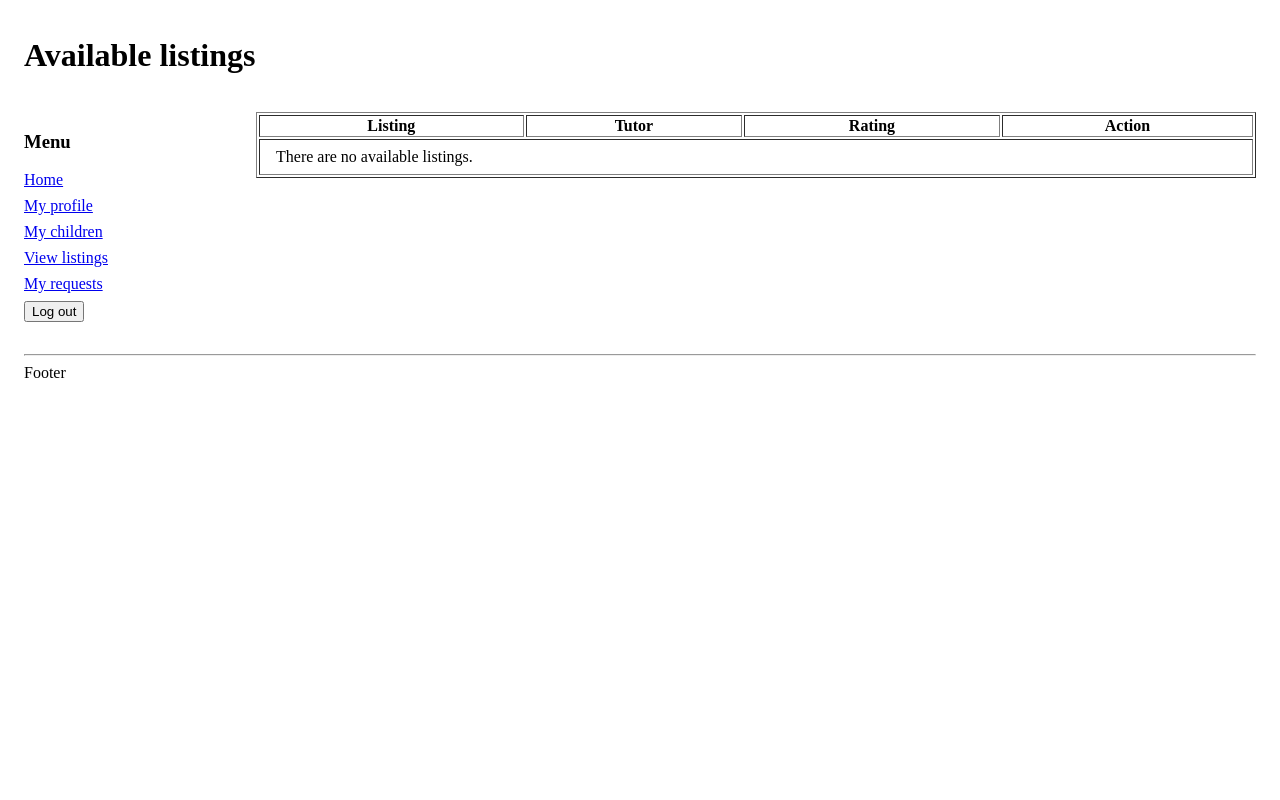
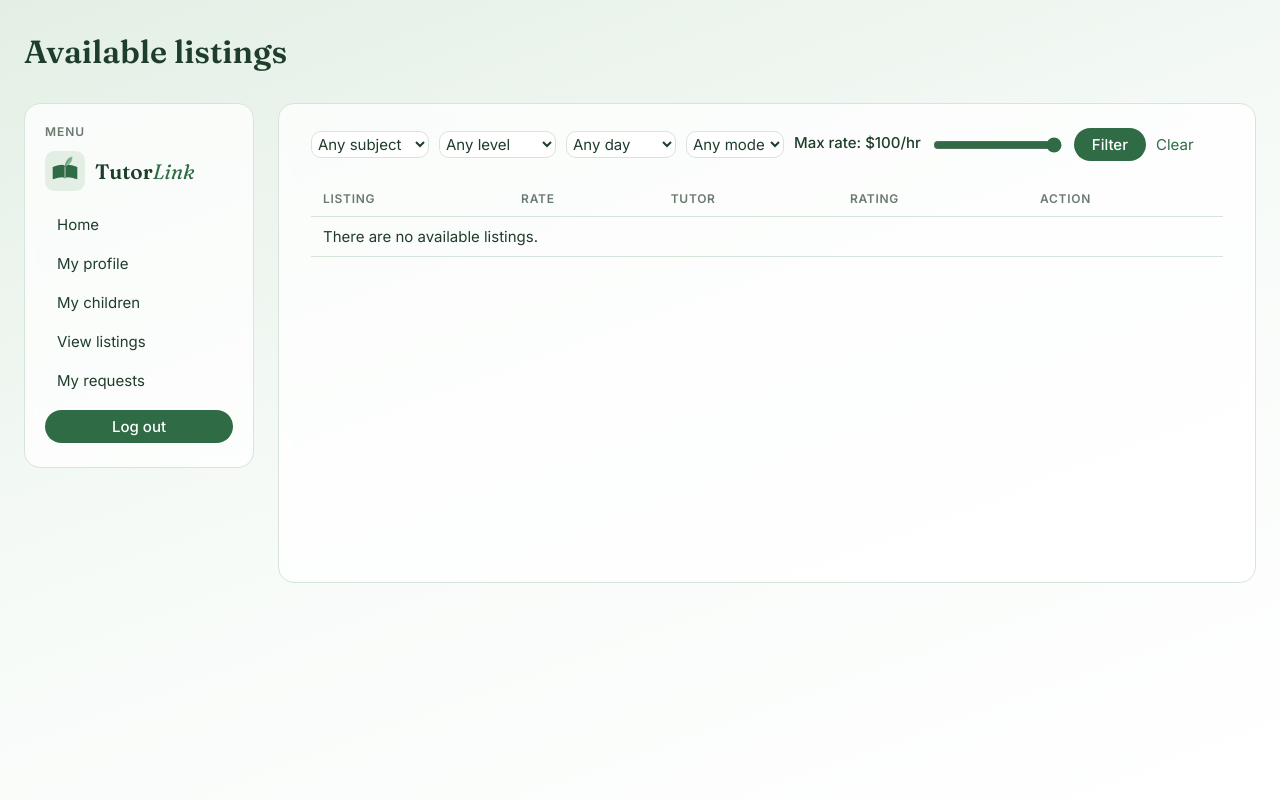
Before and after one commit to zhiruii/IS2108-pair-project, a Django app: page /listings/parent-view-listings/ in a window 1280 px wide. Run offline with Django 5.2, Linux system fonts and the light colour scheme; the visitor is signed in with stand-in values (Sample User, id 1); data that the repository does not hold is empty.

Commit message:
Added css styling and filtering search logic to listings and requests

```diff
--- a/tutorlink/accounts/forms.py
+++ b/tutorlink/accounts/forms.py
@@ -17,6 +17,12 @@ class SignupForm(UserCreationForm):
 
     def clean_email(self):
         return self.cleaned_data.get('email').strip().lower()
+
+    def __init__(self, *args, **kwargs):
+        super().__init__(*args, **kwargs)
+        self.fields['password1'].help_text = ""
+        self.fields['password2'].help_text = ""
+
 
 # We extend the built-in AuthenticationForm to use email instead of username for login
 class EmailLoginForm(AuthenticationForm):
--- a/tutorlink/accounts/templates/accounts/child_form.html
+++ b/tutorlink/accounts/templates/accounts/child_form.html
@@ -10,5 +10,5 @@
         {{ form }}
         <button type="submit">Save</button>
     </form>
-    <a href="{% url 'child_list' %}">Back</a>
+    <a href="{% url 'child_list' %}">Cancel</a>
 {% endblock %}
--- a/tutorlink/accounts/templates/accounts/child_list.html
+++ b/tutorlink/accounts/templates/accounts/child_list.html
@@ -19,5 +19,4 @@
         <li>No children yet.</li>
     {% endfor %}
     </ul>
-    <a href="{% url 'parent_profile' %}">Back to My Profile</a>
 {% endblock %}
--- a/tutorlink/accounts/templates/accounts/parent_profile.html
+++ b/tutorlink/accounts/templates/accounts/parent_profile.html
@@ -12,5 +12,4 @@
     <p>Date of birth: {{ user.date_of_birth }}</p>
     <p>Gender: {{ user.get_gender_display }}</p>
     <a href="{% url 'parent_profile_edit' %}">Edit profile</a>
-    <a href="{% url 'child_list' %}">My children</a>
 {% endblock %}
--- a/tutorlink/adminpanel/templates/adminpanel/user_list.html
+++ b/tutorlink/adminpanel/templates/adminpanel/user_list.html
@@ -5,7 +5,6 @@
 {% endblock %}
 
 {% block content %}
-    <a href="{% url 'admin_home' %}">Back</a>
 
     {% for m in messages %}
     <p>{{ m }}</p>
--- a/tutorlink/enrolments/templates/enrolments/send_enrolment_request_view.html
+++ b/tutorlink/enrolments/templates/enrolments/send_enrolment_request_view.html
@@ -3,13 +3,14 @@
 {% block title %}Send Enrolment Request{% endblock %}
 
 {% block header %}
-    Send an Enrolment request!
+    Send an Enrolment request
 {% endblock %}
 
 {% block content %}
     <form method="post">
         {% csrf_token %}
-        {{ listing }}
+        <h2>Tutor: {{ listing.tutor.user.first_name }}
+        <br/> Listing: {{ listing }}</h2>
         {{ form }}
         <button type="submit">Submit</button>
         <a href="{% url 'parent_listings_view' %}">Cancel</a>
--- a/tutorlink/listings/templates/listings/parent_view_listings.html
+++ b/tutorlink/listings/templates/listings/parent_view_listings.html
@@ -7,17 +7,55 @@
 {% endblock %}
 
 {% block content %}
-    <table border="1" style="width: 100%;">
+    <form method="get" class="filters">
+        <select name="subject">
+            <option value="">Any subject</option>
+            {% for value, label in subject_choices %}
+                <option value="{{ value }}" {% if selected.subject == value %}selected{% endif %}>{{ label }}</option>
+            {% endfor %}
+        </select>
+
+        <select name="level">
+            <option value="">Any level</option>
+            {% for value, label in level_choices %}
+                <option value="{{ value }}" {% if selected.level == value %}selected{% endif %}>{{ label }}</option>
+            {% endfor %}
+        </select>
+
+        <select name="weekday">
+            <option value="">Any day</option>
+            {% for value, label in weekday_choices %}
+                <option value="{{ value }}" {% if selected.weekday == value|stringformat:"s" %}selected{% endif %}>{{ label }}</option>
+            {% endfor %}
+        </select>
+
+        <select name="mode">
+            <option value="">Any mode</option>
+            {% for value, label in mode_choices %}
+                <option value="{{ value }}" {% if selected.mode == value %}selected{% endif %}>{{ label }}</option>
+            {% endfor %}
+        </select>
+
+        <label>Max rate: $<span id="rate-value">{{ selected.max_rate|default:100 }}</span>/hr</label>
+        <input type="range" name="max_rate" min="10" max="100" step="5" value="{{ selected.max_rate|default:100 }}"
+            oninput="document.getElementById('rate-value').textContent = this.value">
+
+        <button type="submit">Filter</button>
+        <a href="{% url 'parent_listings_view' %}">Clear</a>
+    </form>
+    <table>
         <tr>
             <th>Listing</th>
+            <th>Rate</th>
             <th>Tutor</th>
             <th>Rating</th>
             <th>Action</th>
         </tr>
         {% for listing in listings %}
         <tr>
-            <td>{{ listing }} : ${{ listing.rate_per_hour }}/hr</td>
-            <td>{{ listing.tutor.user }}</td>
+            <td>{{ listing }} </td>
+            <td>${{ listing.rate_per_hour }}/hr</td>
+            <td>{{ listing.tutor.user.first_name }}</td>
             <td>Rating to go here</td>
             <td>
                 <a href="{% url 'send_enrolment_request_view' listing.pk %}">
@@ -27,7 +65,7 @@
         </tr>
         {% empty %}
         <tr>
-            <td colspan="4">
+            <td colspan="5">
                 There are no available listings.
             </td>
         </tr>
--- a/tutorlink/listings/views.py
+++ b/tutorlink/listings/views.py
@@ -1,6 +1,6 @@
 from django.shortcuts import render, redirect, get_object_or_404
 from .models import Listing
-from accounts.models import TutorProfile
+from accounts.models import TutorProfile, LEVEL_CHOICES
 from .forms import ListingForm
 from django.contrib.auth.decorators import login_required
 
@@ -8,72 +8,113 @@ from django.contrib.auth.decorators import login_required
 # Create your views here.
 @login_required
 def parent_listings_view(request):
-    if request.user.role != 'PARENT':
-        return redirect('index')
-    listings = Listing.objects.filter(status='OPEN')
-    return render(request, 'listings/parent_view_listings.html', {'listings': listings})
+    if request.user.role != "PARENT":
+        return redirect("index")
+
+    # filtering logic
+    listings = Listing.objects.filter(status="OPEN")
+
+    subject = request.GET.get("subject")
+    if subject:
+        listings = listings.filter(subject=subject)
+
+    level = request.GET.get("level")
+    if level:
+        listings = listings.filter(level=level)
+
+    weekday = request.GET.get("weekday")
+    if weekday:
+        listings = listings.filter(weekday=weekday)
+
+    mode = request.GET.get("mode")
+    if mode:
+        listings = listings.filter(mode=mode)
+
+    max_rate = request.GET.get("max_rate")
+    if max_rate:
+        listings = listings.filter(rate_per_hour__lte=max_rate)
+
+    return render(request, "listings/parent_view_listings.html", {"listings": listings,
+                                                                  'subject_choices': Listing.SUBJECT_CHOICES,
+                                                                  'level_choices': LEVEL_CHOICES,
+                                                                  'weekday_choices': Listing.WEEKDAY_CHOICES,
+                                                                  'mode_choices': Listing.MODE_CHOICES,
+                                                                  'selected': request.GET})
+
 
 @login_required
 def tutor_listings_view(request):
-    if request.user.role != 'TUTOR':
-        return redirect('index')
+    if request.user.role != "TUTOR":
+        return redirect("index")
     profile = TutorProfile.objects.filter(user=request.user).first()
     if profile is None:
-        return redirect('tutor_profile_create')
-    all_listings = profile.listings.all().order_by('weekday', 'start_time')
-    open_listings = all_listings.filter(status="OPEN")
-    filled_listings = all_listings.filter(status="FILLED")
-    closed_listings = all_listings.filter(status="CLOSED")
-    return render(request, 'listings/tutor_view_listings.html', {'open_listings': open_listings, 'filled_listings': filled_listings, 'closed_listings': closed_listings})
+        return redirect("tutor_profile_create")
+
+    listings = profile.listings.all().order_by("weekday", "start_time")
+
+    # Filter by status from the URL, e.g. ?status=OPEN
+    status = request.GET.get("status")
+    if status in ("OPEN", "FILLED", "CLOSED"):
+        listings = listings.filter(status=status)
+
+    return render(
+        request,
+        "listings/tutor_view_listings.html",
+        {"listings": listings, "status": status},
+    )
+
 
 @login_required
 def create_listing_view(request):
-    if request.user.role != 'TUTOR':
-        return redirect('index') # Redirects non-tutors to index
+    if request.user.role != "TUTOR":
+        return redirect("index")  # Redirects non-tutors to index
     profile = TutorProfile.objects.filter(user=request.user).first()
     if profile is None:
-        return redirect('tutor_profile_create')
+        return redirect("tutor_profile_create")
 
-    if request.method == 'POST':
+    if request.method == "POST":
         form = ListingForm(request.POST, instance=Listing(tutor=profile))
         if form.is_valid():
             form.save()
-            return redirect('tutor_listings_view')
+            return redirect("tutor_listings_view")
 
     else:
-        form = ListingForm() # Create an empty form for GET
+        form = ListingForm()  # Create an empty form for GET
 
     # invalid POST correctly falls through to re-render with errors
-    return render(request, 'listings/create_listing.html', {'form': form})
+    return render(request, "listings/create_listing.html", {"form": form})
+
 
 @login_required
 def edit_listing_view(request, pk):
-    if request.user.role != 'TUTOR':
-        return redirect('index')
+    if request.user.role != "TUTOR":
+        return redirect("index")
     profile = TutorProfile.objects.filter(user=request.user).first()
     if profile is None:
-        return redirect('tutor_profile_create')
+        return redirect("tutor_profile_create")
     listing = get_object_or_404(Listing, pk=pk, tutor=profile)
-    if request.method == 'POST':
+    if request.method == "POST":
         form = ListingForm(request.POST, instance=listing)
         if form.is_valid():
             form.save()
-            return redirect('tutor_listings_view')
+            return redirect("tutor_listings_view")
     else:
         form = ListingForm(instance=listing)
 
-    return render(request, 'listings/create_listing.html', {'form': form, 'title': 'Edit Listing'})
+    return render(
+        request, "listings/create_listing.html", {"form": form, "title": "Edit Listing"}
+    )
 
 
 @login_required
 def close_listing_view(request, pk):
-    if request.user.role != 'TUTOR':
-        return redirect('index')
+    if request.user.role != "TUTOR":
+        return redirect("index")
     profile = TutorProfile.objects.filter(user=request.user).first()
     if profile is None:
-        return redirect('tutor_profile_create')
+        return redirect("tutor_profile_create")
     listing = get_object_or_404(Listing, pk=pk, tutor=profile)
-    if request.method == 'POST':
+    if request.method == "POST":
         listing.status = "CLOSED"
         listing.save()
-    return redirect('tutor_listings_view')
+    return redirect("tutor_listings_view")
--- /dev/null
+++ b/tutorlink/static/css/style.css
@@ -0,0 +1,282 @@
+@import url('https://fonts.googleapis.com/css2?family=Fraunces:ital,wght@0,400;0,600;1,400&family=Inter:wght@400;500;600&display=swap');
+
+/* ---------- Colours (from the logo) ---------- */
+:root {
+    --green-dark: #2f6b45;
+    --green-leaf: #7fb98f;
+    --green-pale: #e3efe5;
+    --ink: #1f3d2b;
+    --muted: #6b7a70;
+    --card: rgba(255, 255, 255, 0.75);
+    --line: #d6e4d9;
+    --danger: #b5523b;
+    --radius: 16px;
+}
+
+/* ---------- Page ---------- */
+* {
+    box-sizing: border-box;
+}
+
+body {
+    margin: 0;
+    min-height: 100vh;
+    font-family: 'Inter', system-ui, sans-serif;
+    font-size: 15px;
+    color: var(--ink);
+    background: linear-gradient(160deg, var(--green-pale) 0%, #f7fbf8 50%, #ffffff 100%);
+    background-attachment: fixed;
+}
+
+h1, h2, h3 {
+    font-family: 'Fraunces', Georgia, serif;
+    font-weight: 600;
+    color: var(--ink);
+}
+
+h1 {
+    font-size: 2rem;
+    margin: 8px 0;
+}
+
+h2 {
+    font-size: 1.3rem;
+    margin: 28px 0 12px;
+}
+
+a {
+    color: var(--green-dark);
+    text-decoration: none;
+}
+
+a:hover {
+    text-decoration: underline;
+}
+
+/* ---------- Layout table (sidebar + content) ---------- */
+.layout {
+    width: 100%;
+    border-collapse: separate;
+    border-spacing: 24px;
+}
+
+.layout > tbody > tr > td {
+    vertical-align: top;
+    padding: 0;
+}
+
+/* ---------- Sidebar ---------- */
+.navbar {
+    width: 230px;
+}
+
+.navbar nav {
+    position: sticky;
+    top: 24px;
+    background: var(--card);
+    border: 1px solid var(--line);
+    border-radius: var(--radius);
+    padding: 20px;
+    backdrop-filter: blur(6px);
+}
+
+.navbar h3 {
+    font-size: 0.75rem;
+    font-family: 'Inter', sans-serif;
+    text-transform: uppercase;
+    letter-spacing: 0.08em;
+    color: var(--muted);
+    margin: 0 0 12px;
+}
+
+.navbar ul {
+    list-style: none;
+    padding: 0;
+    margin: 0;
+}
+
+.navbar li {
+    margin-bottom: 4px;
+}
+
+.navbar li a {
+    display: block;
+    padding: 8px 12px;
+    border-radius: 10px;
+    color: var(--ink);
+}
+
+.navbar li a:hover {
+    background: var(--green-pale);
+    text-decoration: none;
+}
+
+.navbar li form {
+    margin-top: 12px;
+}
+
+.navbar li button {
+    width: 100%;
+}
+
+/* Logo + name */
+.brand {
+    display: flex;
+    align-items: center;
+    gap: 10px;
+    margin-bottom: 16px;
+    font-family: 'Fraunces', Georgia, serif;
+    font-size: 1.3rem;
+    font-weight: 600;
+    color: var(--ink);
+}
+
+.brand:hover {
+    text-decoration: none;
+}
+
+.brand em {
+    color: var(--green-dark);
+    font-weight: 400;
+}
+
+/* ---------- Main content card ---------- */
+.content main {
+    background: var(--card);
+    border: 1px solid var(--line);
+    border-radius: var(--radius);
+    padding: 24px 32px;
+    min-height: 60vh;
+    backdrop-filter: blur(6px);
+}
+
+/* ---------- Tables inside pages ---------- */
+main table {
+    width: 100%;
+    border-collapse: collapse;
+    margin-bottom: 8px;
+}
+
+main th,
+main td {
+    border: none;
+    border-bottom: 1px solid var(--line);
+    padding: 10px 12px;
+    text-align: left;
+    vertical-align: middle;
+}
+
+main th {
+    font-size: 0.75rem;
+    text-transform: uppercase;
+    letter-spacing: 0.06em;
+    color: var(--muted);
+    font-weight: 600;
+}
+
+main tr:hover td {
+    background: rgba(227, 239, 229, 0.5);
+}
+
+main td form {
+    display: inline;
+    margin: 0;
+}
+
+/* ---------- Buttons (pill shape) ---------- */
+button,
+input[type="submit"],
+.btn {
+    display: inline-block;
+    font: inherit;
+    font-weight: 500;
+    padding: 7px 18px;
+    border: none;
+    border-radius: 999px;
+    background: var(--green-dark);
+    color: white;
+    cursor: pointer;
+}
+
+button:hover,
+input[type="submit"]:hover,
+.btn:hover {
+    background: var(--ink);
+    text-decoration: none;
+}
+
+.btn-outline {
+    background: transparent;
+    color: var(--green-dark);
+    border: 1px solid var(--green-dark);
+}
+
+.btn-outline:hover {
+    background: var(--green-pale);
+}
+
+.btn-danger {
+    background: var(--danger);
+}
+
+/* ---------- Forms ---------- */
+input[type="text"],
+input[type="email"],
+input[type="password"],
+input[type="number"],
+input[type="date"],
+input[type="time"],
+select,
+textarea {
+    font: inherit;
+    width: 100%;
+    max-width: 420px;
+    padding: 8px 12px;
+    border: 1px solid var(--line);
+    border-radius: 10px;
+    background: white;
+    color: var(--ink);
+}
+
+input:focus,
+select:focus,
+textarea:focus {
+    outline: none;
+    border-color: var(--green-leaf);
+    box-shadow: 0 0 0 3px var(--green-pale);
+}
+
+label {
+    display: block;
+    font-weight: 500;
+    margin-bottom: 4px;
+}
+
+form > div {
+    margin: 0 0 16px;
+}
+
+.errorlist {
+    color: var(--danger);
+    list-style: none;
+    padding: 0;
+    margin: 4px 0;
+    font-size: 0.85rem;
+}
+
+.filters {
+    display: flex;
+    flex-wrap: wrap;
+    align-items: center;
+    gap: 10px;
+    margin-bottom: 20px;
+}
+
+.filters select {
+    width: auto;
+    padding: 2px;
+}
+
+.filters input[type="range"] {
+    accent-color: var(--green-dark);
+}
--- a/tutorlink/templates/base.html
+++ b/tutorlink/templates/base.html
@@ -1,31 +1,15 @@
+{% load static %}
 <!DOCTYPE html>
 <html>
+
 <head>
     <title>
         {% block title %}tutorlink{% endblock %}
     </title>
-        <style>
-            .layout {
-                width: 100%;
-                border-collapse: collapse;
-            }
-            .layout td {
-                vertical-align: top;
-                padding: 8px 16px;
-            }
-            .navbar {
-                width: 200px;
-            }
-            .navbar ul {
-                list-style: none;
-                padding: 0;
-                margin: 0;
-            }
-            .navbar li {
-                margin-bottom: 8px;
-            }
-        </style>
+    <link rel="stylesheet" href="{% static 'css/style.css' %}">
+    <link rel="icon" href="{% static 'img/logo.svg' %}">
 </head>
+
 <body>
     <table class="layout">
 
@@ -43,7 +27,12 @@
                 <nav>
                     <h3>Menu</h3>
                     <ul>
+
                         {% if user.is_authenticated and request.resolver_match.url_name != 'index' %}
+                        <a href="{% url 'index' %}" class="brand">
+                            <img src="{% static 'img/logo.svg' %}" alt="TutorLink logo" width="40">
+                            <span>Tutor<em>Link</em></span>
+                        </a>
                         <li><a href="{% url 'index' %}">Home</a></li>
                         {% endif %}
                         {% if user.is_authenticated %}
@@ -81,14 +70,6 @@
             </td>
         </tr>
 
-            <tr>
-                <td colspan="2">
-                    <footer>
-                        <hr/>Footer
-                    </footer>
-                </td>
-            </tr>
-
     </table>
 
 </body>
--- a/tutorlink/templates/index.html
+++ b/tutorlink/templates/index.html
@@ -10,6 +10,6 @@
             <p>placeholder</p>
         {% endif %}
     {% else %}
-        <p>Please log in or sign up to get started.</p>
+        <p>Welcome to Tutorlink! Please log in or sign up to get started.</p>
     {% endif %}
 {% endblock %}
--- a/tutorlink/tutorlink/settings.py
+++ b/tutorlink/tutorlink/settings.py
@@ -125,6 +125,8 @@ USE_TZ = True
 
 STATIC_URL = 'static/'
 
+STATICFILES_DIRS = [BASE_DIR / 'static']
+
 # Email
 # https://docs.djangoproject.com/en/6.1/topics/email/#topic-email-configuration
 
```
Also changed, not shown: tutorlink/enrolments/templates/enrolments/parent_my_requests_view.html (+4 -5 lines), tutorlink/enrolments/templates/enrolments/tutor_enrolment_requests_view.html (+5 -5 lines), tutorlink/listings/templates/listings/tutor_view_listings.html (+16 -47 lines), tutorlink/static/img/logo.svg (added). Lines whose indentation alone changed are shown as unchanged.
